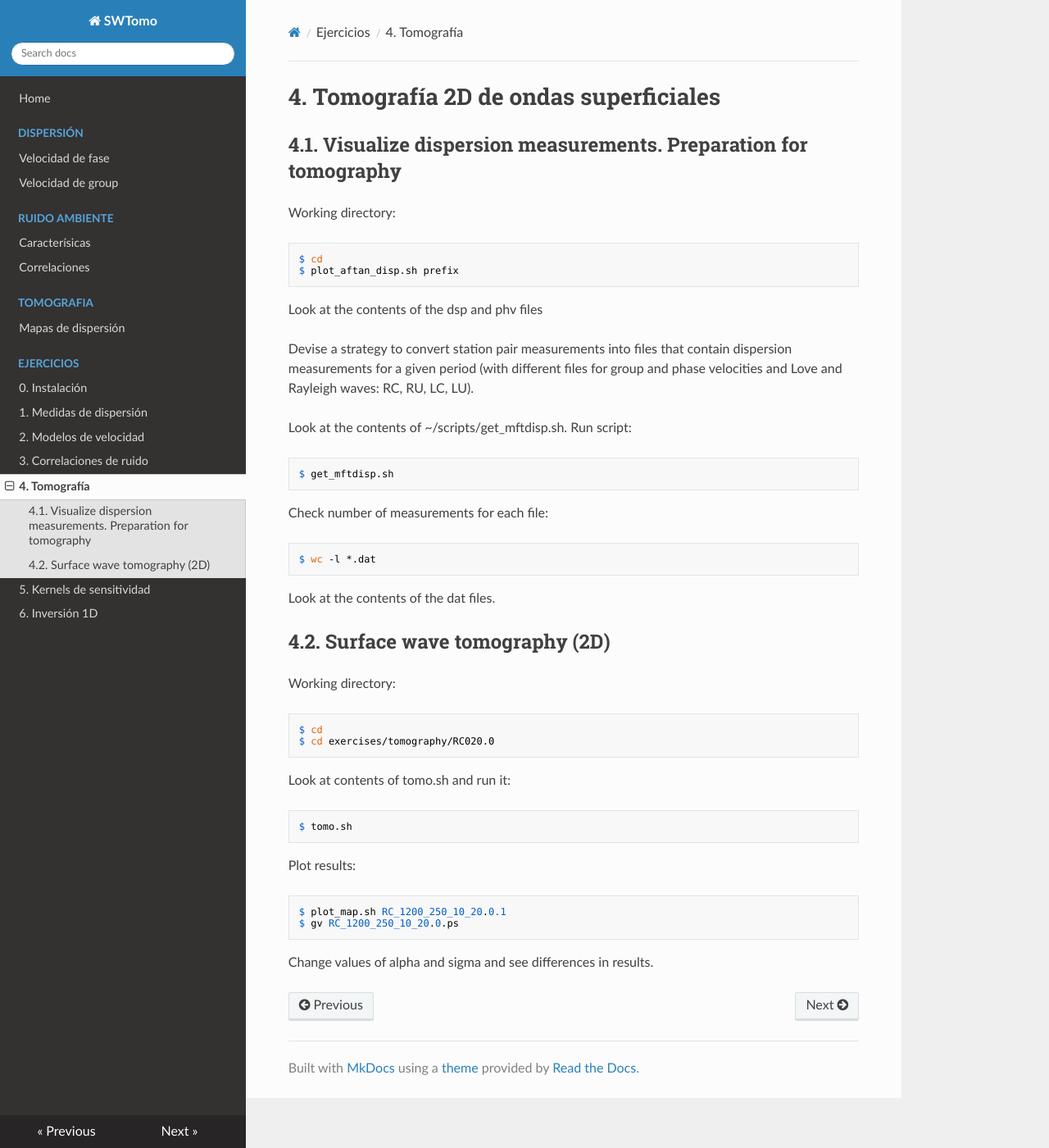
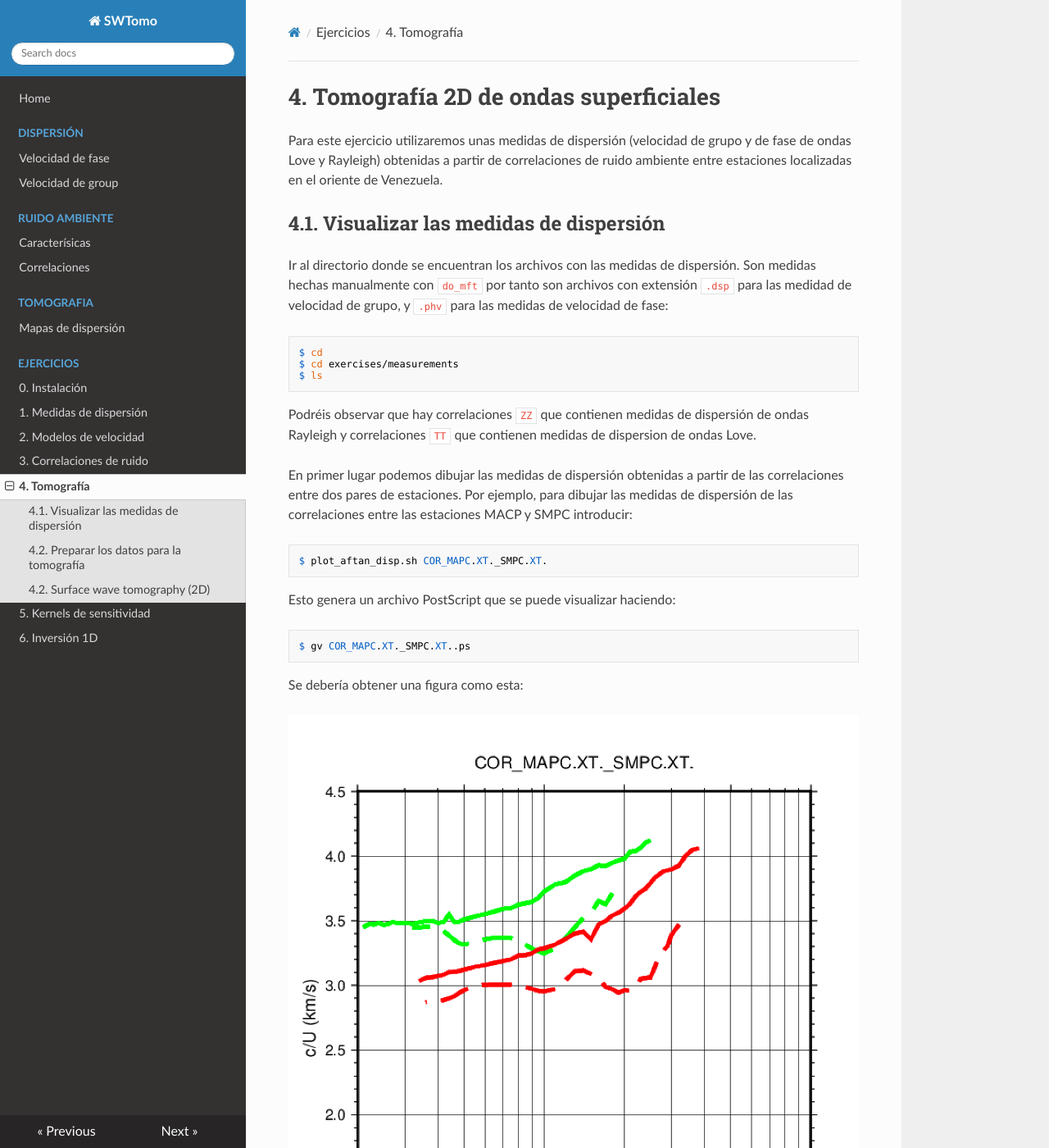
Before and after one commit to avillasenorh/SWTomo, an MkDocs documentation site: the page built from docs/exercises/4_tomography.md, in a window 1280 px wide and 1400 px high. Shown: the whole window at 82% size. Built offline with MkDocs 1.6.1, drawn with Linux system fonts in a browser that asks for light colours; nearby versions of some CDN libraries; some of the changed text lies outside the part shown.

Commit message:
Modificado ejercicio 4

```diff
--- a/docs/exercises/4_tomography.md
+++ b/docs/exercises/4_tomography.md
@@ -1,40 +1,125 @@
 # 4. Tomografía 2D de ondas superficiales
 
-## 4.1. Visualize dispersion measurements. Preparation for tomography
+Para este ejercicio utilizaremos unas medidas de dispersión (velocidad de grupo y
+de fase de ondas Love y Rayleigh) obtenidas a partir de correlaciones de
+ruido ambiente entre estaciones localizadas en el oriente de Venezuela.
 
-Working directory:
+## 4.1. Visualizar las medidas de dispersión
+
+Ir al directorio donde se encuentran los archivos con las medidas de dispersión.
+Son medidas hechas manualmente con `do_mft` por tanto son archivos con extensión
+`.dsp` para las medidad de velocidad de grupo, y `.phv` para las medidas de velocidad
+de fase:
 
     $ cd
-    $ plot_aftan_disp.sh prefix
+    $ cd exercises/measurements
+    $ ls
 
-Look at the contents of the dsp and phv files
+Podréis observar que hay correlaciones `ZZ` que contienen medidas de dispersión de ondas
+Rayleigh y correlaciones `TT` que contienen medidas de dispersion de ondas Love.
 
-Devise a strategy to convert station pair measurements into files that contain dispersion measurements for a given period (with different files for group and phase velocities and Love and Rayleigh waves: RC, RU, LC, LU).
+En primer lugar podemos dibujar las medidas de dispersión obtenidas a partir
+de las correlaciones entre dos pares de estaciones. Por ejemplo, para
+dibujar las medidas de dispersión de las correlaciones entre las estaciones MACP y SMPC introducir:
 
-Look at the contents of ~/scripts/get_mftdisp.sh. Run script:
+    $ plot_aftan_disp.sh COR_MAPC.XT._SMPC.XT.
 
+Esto genera un archivo PostScript que se puede visualizar haciendo:
+
+    $ gv COR_MAPC.XT._SMPC.XT..ps
+
+Se debería obtener una figura como esta:
+
+![measurements](measurements.png)
+
+Las líneas verde corresponden a las ondas Love y las rojas a las ondas Rayleigh. Las
+líneas continuas son velocidades de fase y las discontinuas velocidades de grupo.
+
+Dibujar las medidas de dispersión para varios pares de estaciones y analizar si
+muestran el comportamiento esperado (velocidades de fase siempre crecientes y
+mayores que las velocidades de grupo, etc.)
+
+## 4.2. Preparar los datos para la tomografía
+
+De los archivos conteniendo medidas de dispersión para trayectorias entre estaciones,
+hemos de pasar a archivos que contengan velocidades de grupo y de fase para un solo periodo.
+Concretamente para cada periodo deberemos obtener 4 archivos: RC, RU, LC, LU.
+
+Esta reorganización de los datos la lleva a cabo el script `get_mftdisp.sh` que se encuentra
+el directorio `/home/seismo/scripts`. Ir a esa directorio, editar el archivo con `gedit` e intentar
+entender la secuencia de comandos.
+
+Para ejecutar el script, volver al directorio donde se encuentran las medidas de dispersión:
+
+    $ cd
+    $ cd exercises/measurements
     $ get_mftdisp.sh
 
-Check number of measurements for each file:
+Este script genera varios archivos con la extensión `.dat`, uno para cada tipo de medida (grupo o fase),
+tipo de onda (Love o Rayleigh) y para cada periodo. El contenido del archivo `RU020.0_MFT.dat` debe ser
+similar a:
+
+![datafiles](datafiles.png)
+
+El significado de las columnas más relevantes es:
+
+1. número de la medida
+2. latitud de la primera estación (fuente)
+3. longitud de la primera estación (fuente)
+4. latitud de la segunda estación (receptor)
+5. longitud de la segunda estación (receptor)
+6. velocidad (km/s). Para el archivo `RU020.0_MFT.dat` corresponderá
+   a la velocidad de grupo de la onda Rayleigh a 20 segundos
+9. archivo del que procede esta medida
+
+Es posible saber el número de medidas en cada archivo contando el número de líneas:
 
     $ wc -l *.dat
 
-Look at the contents of the dat files.
-
 ## 4.2. Surface wave tomography (2D)
 
-Working directory:
+Una vez generados los archivos `.dat` para cada periodo y tipo de velocidad y de onda,
+ya estamos en condiciones de hacer la tomografía 2D.
+
+Para ello ir al directorio de trabajo:
 
     $ cd
     $ cd exercises/tomography/RC020.0
 
-Look at contents of tomo.sh and run it:
+En este directorio se encuentran varios archivos:
+
+- `RC020.0.dat`: archivo con las medidas de dispersión (Rayleigh, fase, 20 segundos)
+- `contour.ctr`: archivo que define la zona geográfica a invertir
+- `tomo.sh`: script de `bash` para correr el programa de tomografía
+- `plot_map.sh`: script de `bash` para dibujar los resultados
+- `8%_panoply.cpt`: paleta de colores para dibujar los resultados
+
+Editar el archivo `tomo.sh` para ver los pasos requeridos para llevar a cabo la
+inversión tomográfica. Para ejecutarlo escribir simplemente:
 
     $ tomo.sh
 
-Plot results:
+Al terminar la ejecución el script escribe en pantalla un número que es el
+promedio de todas las medidas de velocidad en el archivo `.dat`. En este caso
+debería ser 3.36.
+
+Si el programa corre correctamente, deberá generar varios archivos con el prefijo
+`RC_1200_250_10_20.0`. El singificado de los números es:
+
+- alfa: 1200 (sin dimensiones)
+- sigma: 250 km
+- beta: 10 (sin dimensiones)
+- periodo: 20 segundos
+
+El archivo con la extensión `.1` contiene el mapa resultante
+de la tomografía.
+
+Para dibujar el resultado (mapa de velocidad de fase de ondas Rayleigh a 20 segundos)
+correr el script de dibujo y visualizar el archivo PostScript resultante con `gv`:
 
     $ plot_map.sh RC_1200_250_10_20.0.1
     $ gv RC_1200_250_10_20.0.ps
 
-Change values of alpha and sigma and see differences in results.
+![venezuela_RC20](venezuela_RC20.png)
+
+Editar el archivo y cambiar los valores de los parámetros alfa y beta y dibujar los resultados.
```
Also changed, not shown: docs/exercises/datafiles.png (added), docs/exercises/measurements.png (added), docs/exercises/venezuela_RC20.png (added).
